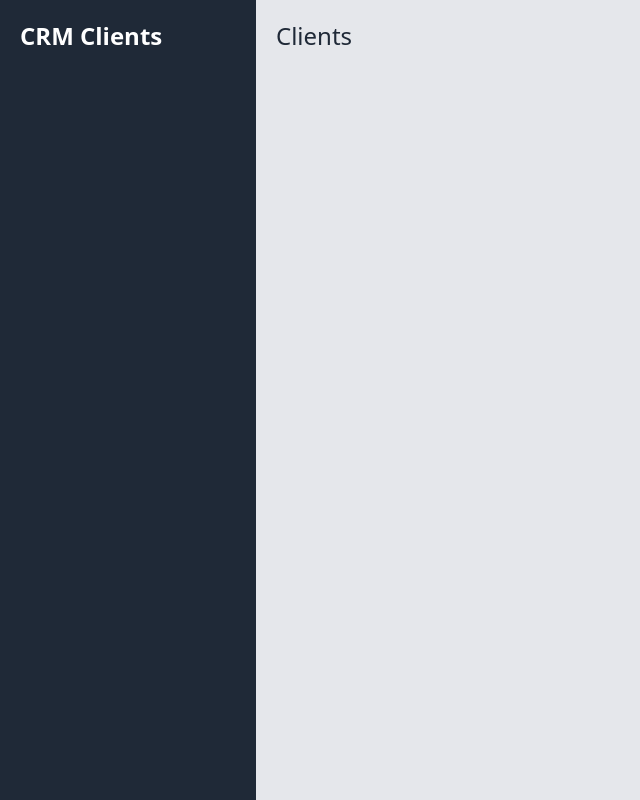
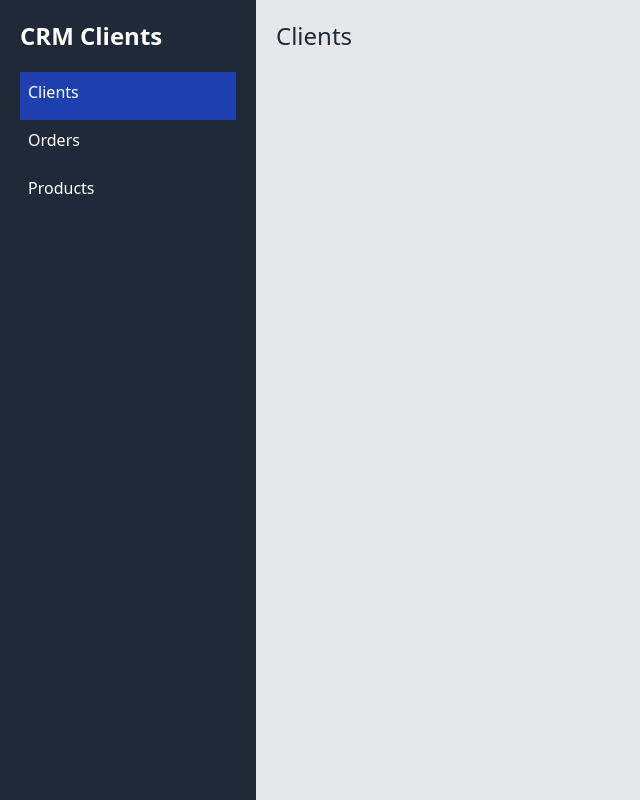
Before and after one commit to lu15v/CRM-Clients, a Next.js app: page / in a window 1280 px wide. Shown: the whole page, without its empty margins (0-640 px from the left). Built offline with nearby package versions, Linux system fonts and the light colour scheme.

Commit message:
FEATURE: routing enabled

```diff
--- a/components/Sidebar.js
+++ b/components/Sidebar.js
@@ -1,12 +1,39 @@
 import React from 'react'
-
+import Link from 'next/link';
+import {useRouter} from 'next/router';
 
 const Sidebar = () => {
+
+    const router = useRouter();
+
     return(
         <aside className="bg-gray-800 sm:w-1/3 xl:w-1/5 sm:min-h-screen p-5">
             <div>
                 <p className="text-white text-2xl font-black">CRM Clients</p>
             </div>
+            <nav className="mt-5 list-none">
+                <li className={router.pathname ==='/' ? "bg-blue-800 p-2" : "p-2"}>
+                    <Link href="/">
+                        <a className="text-white mb-2 block">
+                            Clients
+                        </a>
+                    </Link>
+                </li>
+                <li className={router.pathname ==='/orders' ? "bg-blue-800 p-2" : "p-2"}>
+                    <Link href="/orders">
+                        <a className="text-white mb-2 block">
+                            Orders
+                        </a>
+                    </Link>
+                </li>
+                <li className={router.pathname ==='/products' ? "bg-blue-800 p-2" : "p-2"}>
+                    <Link href="/products">
+                        <a className="text-white mb-2 block">
+                            Products
+                        </a>
+                    </Link>
+                </li>
+            </nav>
         </aside>
     );
 }
```
